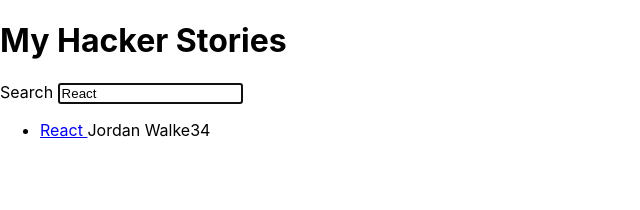
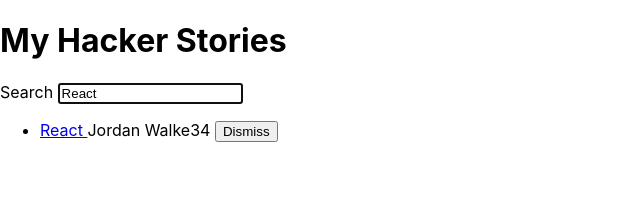
Before and after one commit to subhadeepghoshal/my-reference, a React (Create React App) app in the folder road2react/hacker-stories/: page / in a window 1280 px wide. Shown: the top 210 px of the page, without its empty margins (0-640 px from the left). Built offline with nearby package versions, Linux system fonts and the light colour scheme.

Commit message:
Road2React Fundamentals - Inline Handler
A remove story functionality added as inline handler

```diff
--- a/road2react/hacker-stories/src/App.js
+++ b/road2react/hacker-stories/src/App.js
@@ -1,7 +1,7 @@
 import React from "react";
 
 const App = () => {
-  const stories = [
+  const initialStories = [
     {
       title: "React ",
       url: "https://reactjs.org/",
@@ -33,6 +33,15 @@
   };
 
   const [searchTerm, setSearchTerm] = useSemiPersistentState("search", "React");
+  const [stories, setStories] = React.useState(initialStories);
+
+  const handleRemoveStory = (id) => {
+    const newStories = stories.filter(
+      (story) => id !== story.objectID
+    );
+
+    setStories(newStories);
+  };
 
   React.useEffect(() => {
     localStorage.setItem("search", searchTerm);
@@ -58,27 +67,32 @@
       >
         Search
       </InputWithLabel>
-      <List list={searchedStories} />
+      <List list={searchedStories} onRemoveItem={handleRemoveStory} />
     </div>
   );
 };
 
-const List = ({ list }) => (
+const List = ({ list, onRemoveItem }) => (
   <ul>
-    {list.map(({ objectId, ...item }) => (
-      <Item key={objectId} {...item} />
+    {list.map((item) => (
+      <Item key={item.objectID} onRemoveItem={onRemoveItem} {...item} />
     ))}
   </ul>
 );
 
-const Item = ({ url, title, author, num_comments, points }) => (
+const Item = ({ onRemoveItem, url, title, author, num_comments, points, objectID }) => (
   <li>
     <span>
       <a href={url}>{title}</a>
     </span>
     <span>{author}</span>
     <span>{num_comments}</span>
-    <span>{points}</span>
+    <span>{points} </span>
+    <span>
+        <button type="button" onClick={() => onRemoveItem(objectID)}>
+          Dismiss
+        </button>
+      </span>
   </li>
 );
 
```
